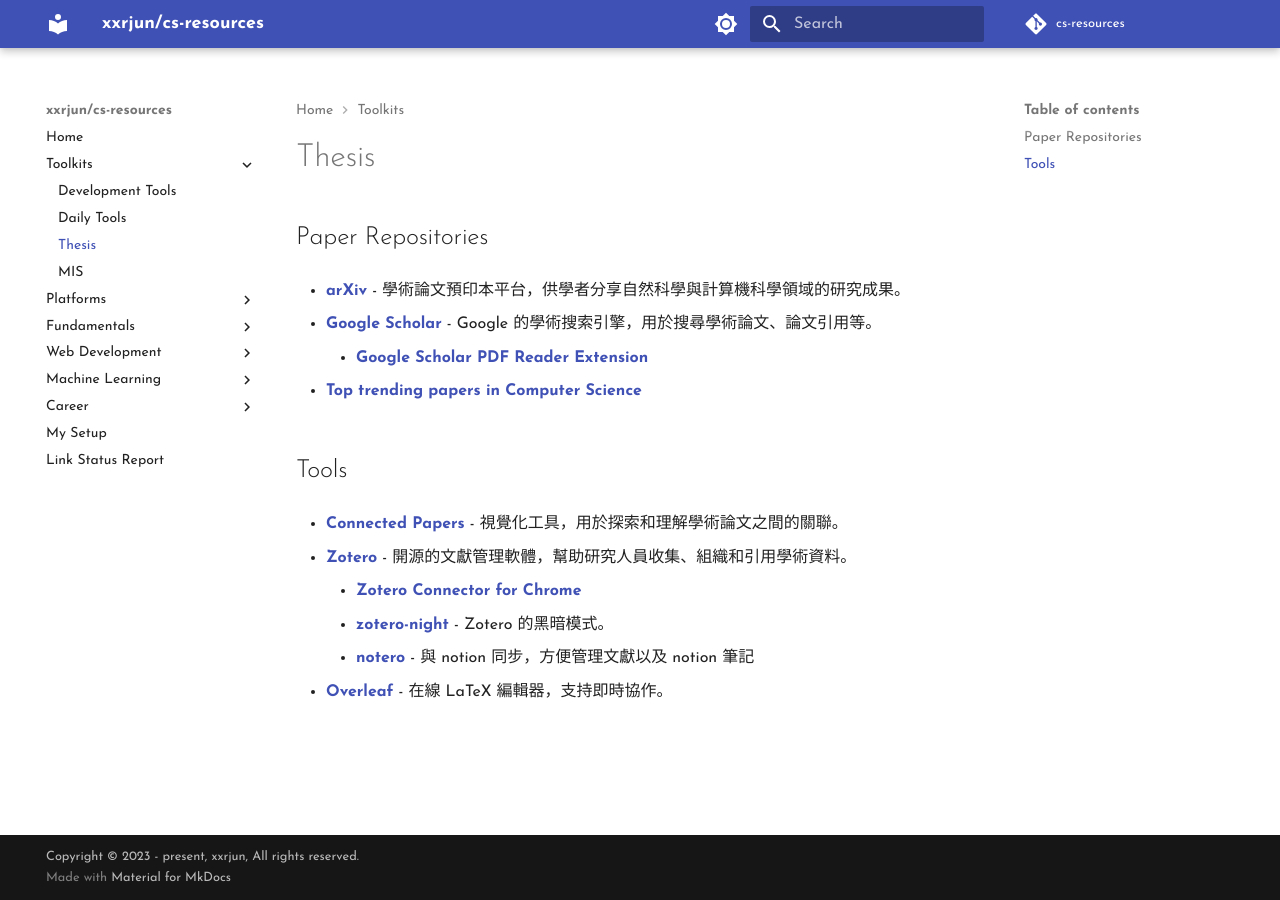
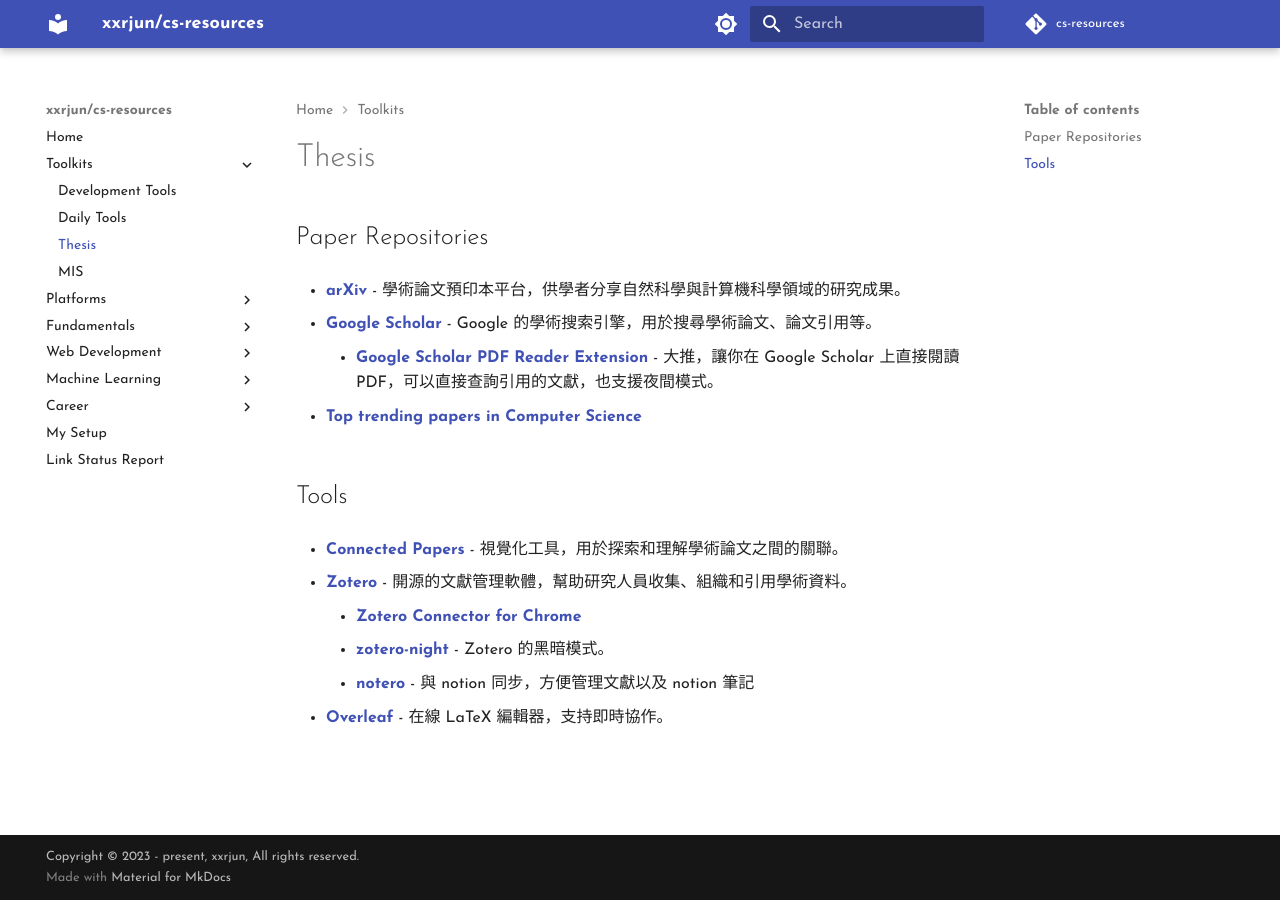
Before and after one commit to xxrjun/cs-resources, an MkDocs documentation site: the page built from docs/toolkits/Thesis.md, in a window 1280 px wide. Built offline with MkDocs 1.6.1 and Material for MkDocs 9.7.7, drawn with Linux system fonts in a browser that asks for light colours; comment, search, counter and statistics services are not loaded.

Commit message:
docs: misc update

```diff
--- a/docs/toolkits/Thesis.md
+++ b/docs/toolkits/Thesis.md
@@ -6,7 +6,7 @@
 
 - [**Google Scholar**](https://scholar.google.com/) - Google 的學術搜索引擎，用於搜尋學術論文、論文引用等。
 
-      - [**Google Scholar PDF Reader Extension**](https://chromewebstore.google.com/detail/google-scholar-pdf-reader/dahenjhkoodjbpjheillcadbppiidmhp)
+      - [**Google Scholar PDF Reader Extension**](https://chromewebstore.google.com/detail/google-scholar-pdf-reader/dahenjhkoodjbpjheillcadbppiidmhp) - 大推，讓你在 Google Scholar 上直接閱讀 PDF，可以直接查詢引用的文獻，也支援夜間模式。
 
 - [**Top trending papers in Computer Science**](https://trendingpapers.com/papers?o=pagerank_growth&pd=Since%20beginning&cc=Cited%20and%20uncited%20papers&c=All%20categories)
 
@@ -20,5 +20,4 @@
       - [**zotero-night**](https://github.com/tefkah/zotero-night) - Zotero 的黑暗模式。
       - [**notero**](https://github.com/dvanoni/notero) - 與 notion 同步，方便管理文獻以及 notion 筆記
 
-
 - [**Overleaf**](https://www.overleaf.com/) - 在線 LaTeX 編輯器，支持即時協作。
```
Also changed, not shown: docs/index.md (+2 -0 lines).
